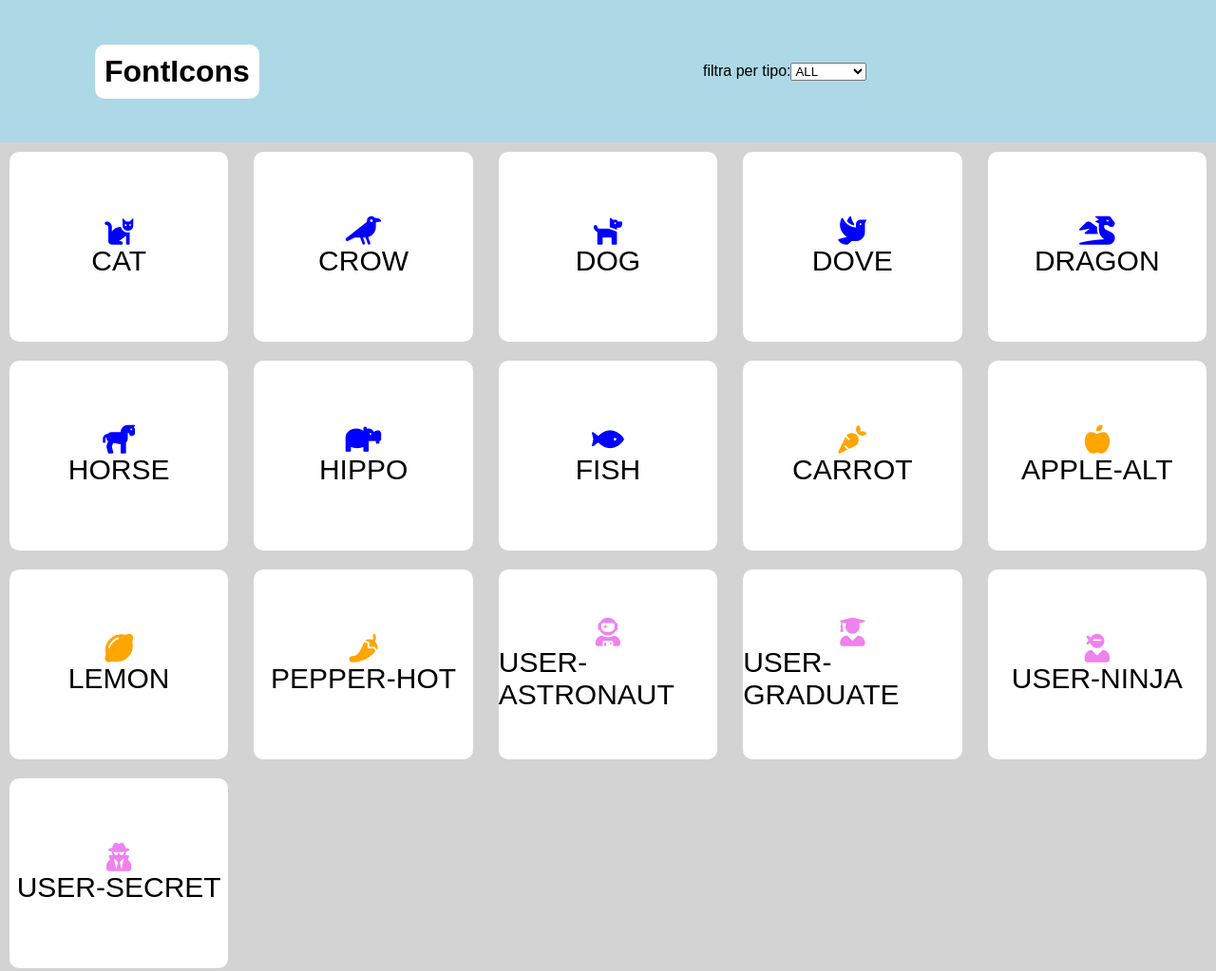
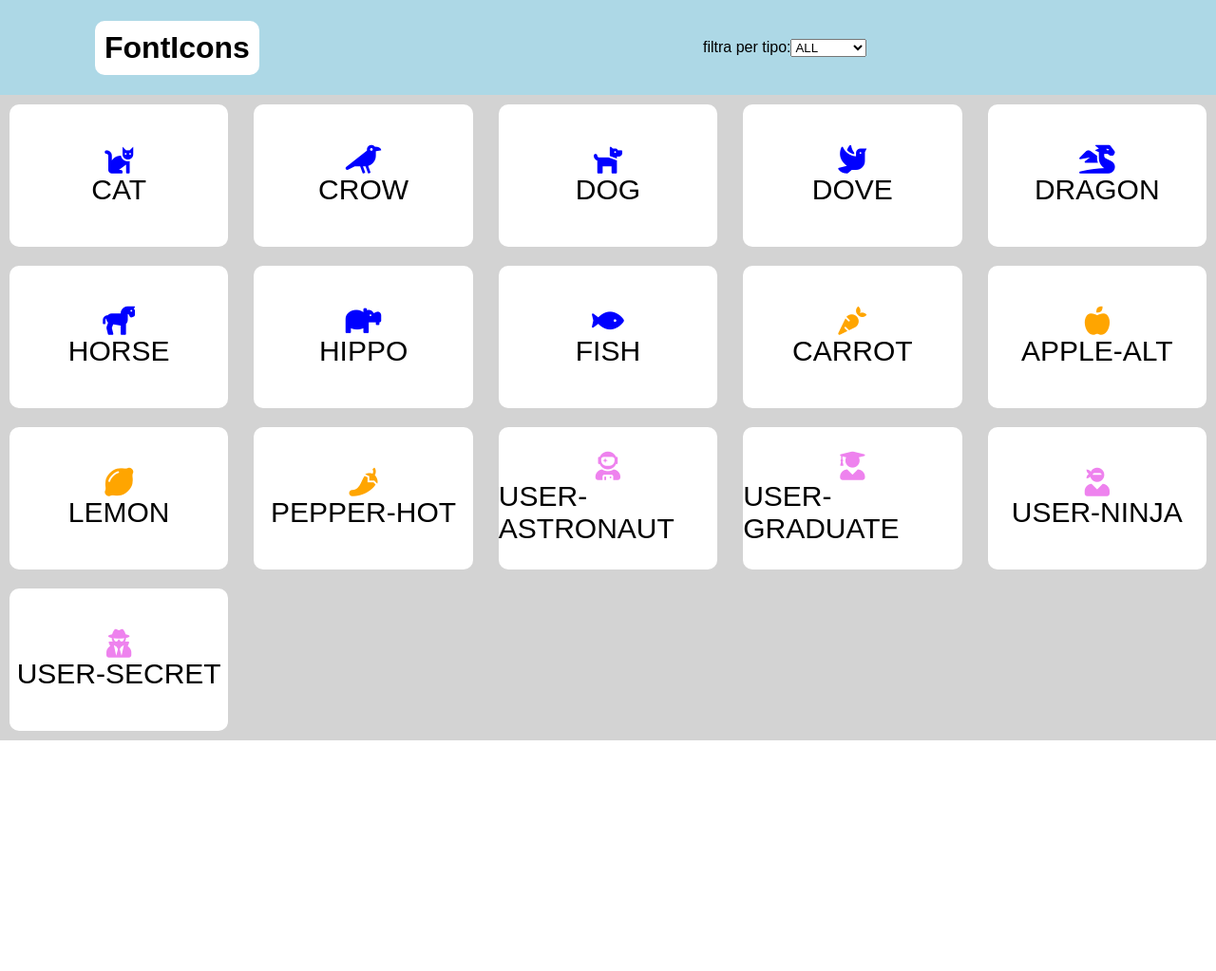
Before and after one commit to ulisse-fontanot/js-es6-icons, a plain HTML site: page index.html in a window 1280 px wide. Shown: the whole page at 95% size. After the commit the page ends 800 px from the top, so only its background shows below. Drawn offline with nearby package versions, Linux system fonts and the light colour scheme; a web font is replaced by a local one.

Commit message:
finito-funzionante

```diff
--- a/css/style.css
+++ b/css/style.css
@@ -9,7 +9,7 @@ body{
 }
 
 header{
-  height: 150px;
+  height: 100px;
   width: 100%;
   display: flex;
   flex-direction: row;
@@ -42,7 +42,7 @@ main{
 
 main div.icon{
   width: 18%;
-  height: 200px;
+  height: 150px;
   display: flex;
   flex-direction: column;
   justify-content: center;
--- a/index.html
+++ b/index.html
@@ -25,7 +25,7 @@
     </div>
   </header>
 
-  <main>
+  <main class="icons">
     <!-- <div class="icon">
       <i class="fas fa-cat"></i>
       <div class="title">CAT</div>
--- a/js/script.js
+++ b/js/script.js
@@ -132,27 +132,47 @@ $(document).ready(function () {
     });
 
     //STAMPO ICONE
-    const container = $("main");
-    const printIcons = iconsColor.forEach((element) =>{
-      const {name, type, color} = element;
-      container.append(`
-        <div class="icon">
-          <i class="fas fa-${name}" style="color: ${color}"></i>
-          <div class="title">${name.toUpperCase()}</div>
-        </div>
-        `);
-    });
+    const container = $(".icons");
+    printIcons(iconsColor,container);
 
     //CHANGE
+    const select = $("#scelta");
+    select.change(function() {
+      const selected = $(this).val();
 
+      const filteredIcons = filterValue(iconsColor,selected);
+
+      printIcons(filteredIcons,container);
+    });
 
 
 });
 
+//FILTRO CHANGE
+function filterValue(array,type){
+  const filteredIcons=array.filter((element) =>{
+    return element.type == type;
+  });
 
+  if (filteredIcons.length > 0) {
+    return filteredIcons;
+  }
+  return array;
+}
 
-
-
+//STAMPO ICONE
+function printIcons(array,container) {
+  container.html("");
+  array.forEach((element) =>{
+    const {name, type, color} = element;
+    container.append(`
+      <div class="icon">
+        <i class="fas fa-${name}" style="color: ${color}"></i>
+        <div class="title">${name.toUpperCase()}</div>
+      </div>
+      `);
+  });
+}
 
 
 
```
